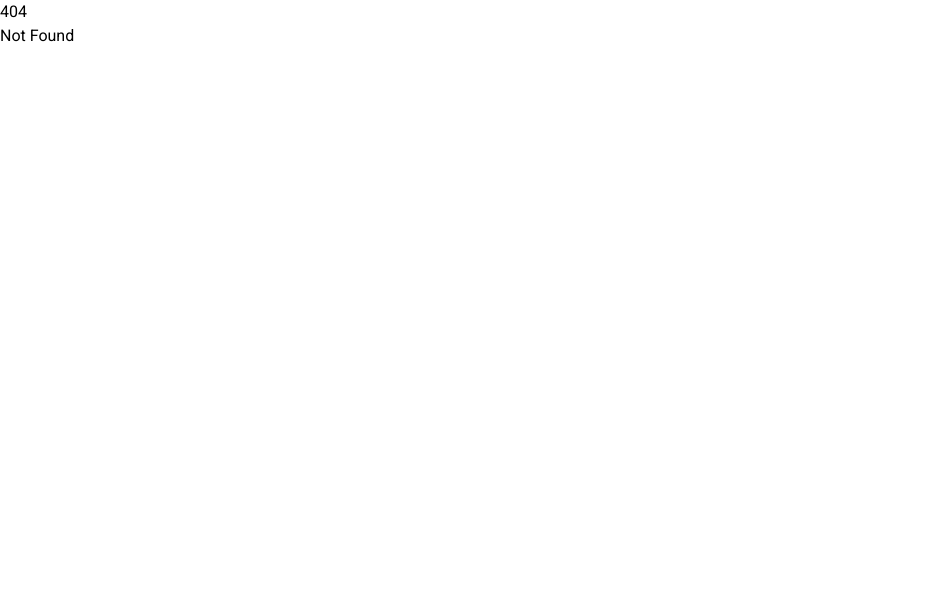
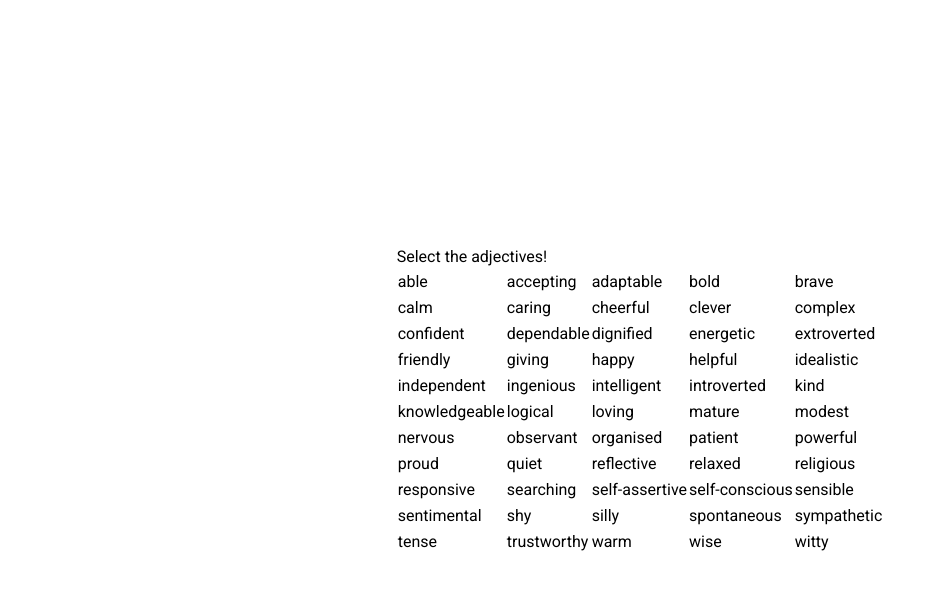
Before and after one commit to fsantiag/johari-window, a SvelteKit app: page /selection in a window 1280 px wide. Before the commit this address had no page. Shown: the top 590 px of the page, without its empty margins (0-944 px from the left). Built offline with nearby package versions, Linux system fonts and the light colour scheme.

Commit message:
create adjective selection page

```diff
--- a/src/routes/+layout.svelte
+++ b/src/routes/+layout.svelte
@@ -1,7 +1,10 @@
 <script>
-  import "../app.css";
-  import "@fontsource/roboto";
-
+	import '../app.css';
+	import '@fontsource/roboto';
 </script>
 
-<slot />
+<div class="flex h-screen">
+	<div class="m-auto">
+		<slot />
+	</div>
+</div>
--- a/src/routes/+page.svelte
+++ b/src/routes/+page.svelte
@@ -1,9 +1,5 @@
-<div class="flex h-screen">
-	<div class="m-auto">
-		<button class="rounded bg-orange p-2 hover:bg-blue p-3 text-xl">Start</button>
-		<button class="rounded bg-orange p-2 hover:bg-blue p-3 text-xl">Join</button>
-	</div>
-</div>
+<button class="rounded bg-orange p-2 hover:bg-blue p-3 text-xl">Start</button>
+<button class="rounded bg-orange p-2 hover:bg-blue p-3 text-xl">Join</button>
 
 <style lang="postcss">
 	:global(html) {
--- /dev/null
+++ b/src/routes/selection/+page.svelte
@@ -0,0 +1,83 @@
+<p>Select the adjectives!</p>
+
+<table class="table-auto">
+	<tbody class="adjectives">
+        <tr>
+			<td>able</td>
+			<td>accepting</td>
+			<td>adaptable</td>
+			<td>bold</td>
+			<td>brave</td>
+		</tr>
+		<tr>
+			<td>calm</td>
+			<td>caring</td>
+			<td>cheerful</td>
+			<td>clever</td>
+			<td>complex</td>
+		</tr>
+		<tr>
+			<td>confident</td>
+			<td>dependable</td>
+			<td>dignified</td>
+			<td>energetic</td>
+			<td>extroverted</td>
+		</tr>
+		<tr>
+			<td>friendly</td>
+			<td>giving</td>
+			<td>happy</td>
+			<td>helpful</td>
+			<td>idealistic</td>
+		</tr>
+		<tr
+			><td>independent</td>
+			<td>ingenious</td>
+			<td>intelligent</td>
+			<td>introverted</td>
+			<td>kind</td>
+		</tr>
+		<tr>
+			<td>knowledgeable</td>
+			<td>logical</td>
+			<td>loving</td>
+			<td>mature</td>
+			<td>modest</td>
+		</tr>
+		<tr>
+			<td>nervous</td>
+			<td>observant</td>
+			<td>organised</td>
+			<td>patient</td>
+			<td>powerful</td>
+		</tr>
+		<tr>
+			<td>proud</td>
+			<td>quiet</td>
+			<td>reflective</td>
+			<td>relaxed</td>
+			<td>religious</td>
+		</tr>
+		<tr>
+			<td>responsive</td>
+			<td>searching</td>
+			<td>self-assertive</td>
+			<td>self-conscious</td>
+			<td>sensible</td>
+		</tr>
+		<tr>
+			<td>sentimental</td>
+			<td>shy</td>
+			<td>silly</td>
+			<td>spontaneous</td>
+			<td>sympathetic</td>
+		</tr>
+		<tr>
+			<td>tense</td>
+			<td>trustworthy</td>
+			<td>warm</td>
+			<td>wise</td>
+			<td>witty</td>
+		</tr>
+	</tbody>
+</table>
```
